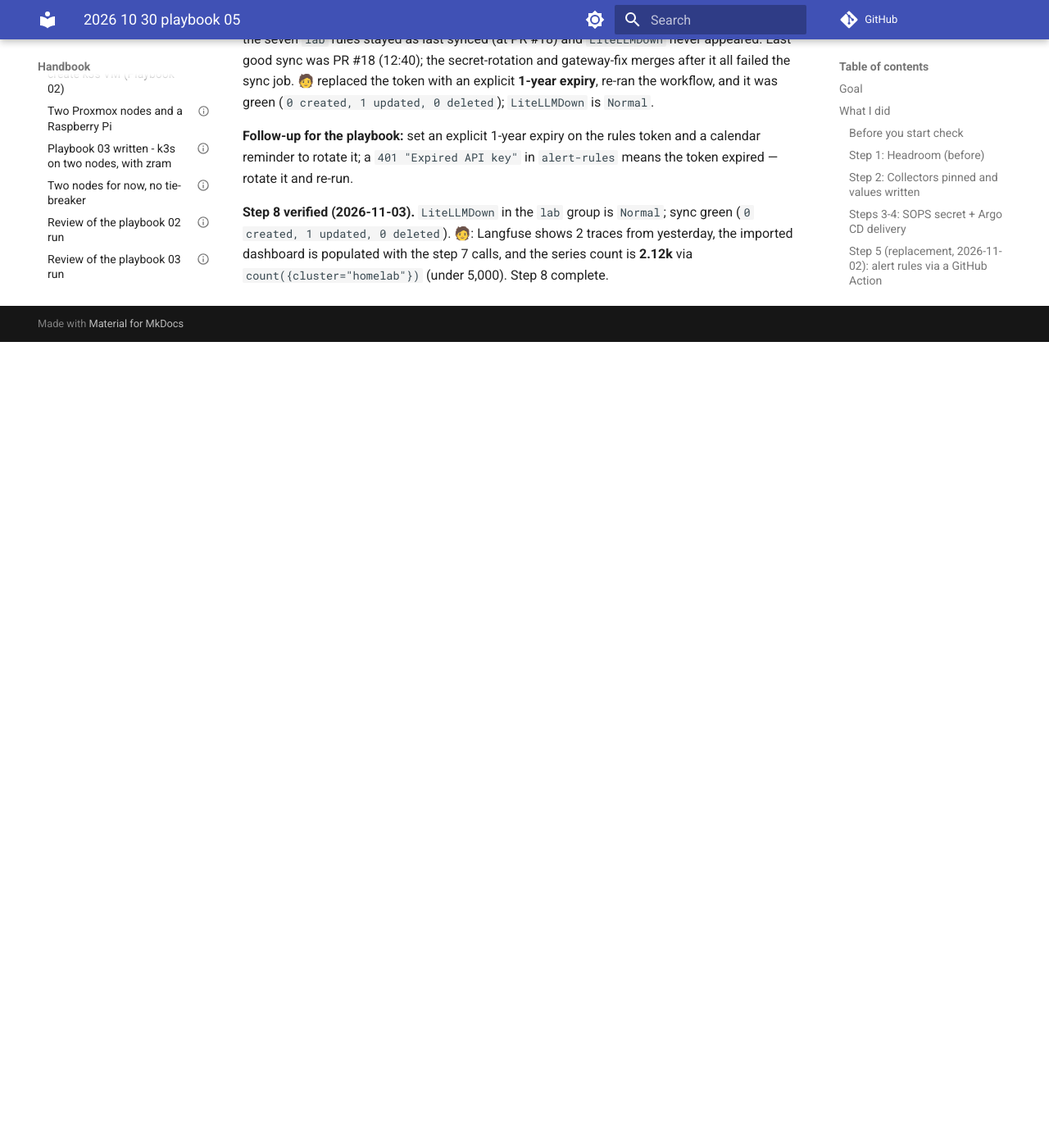
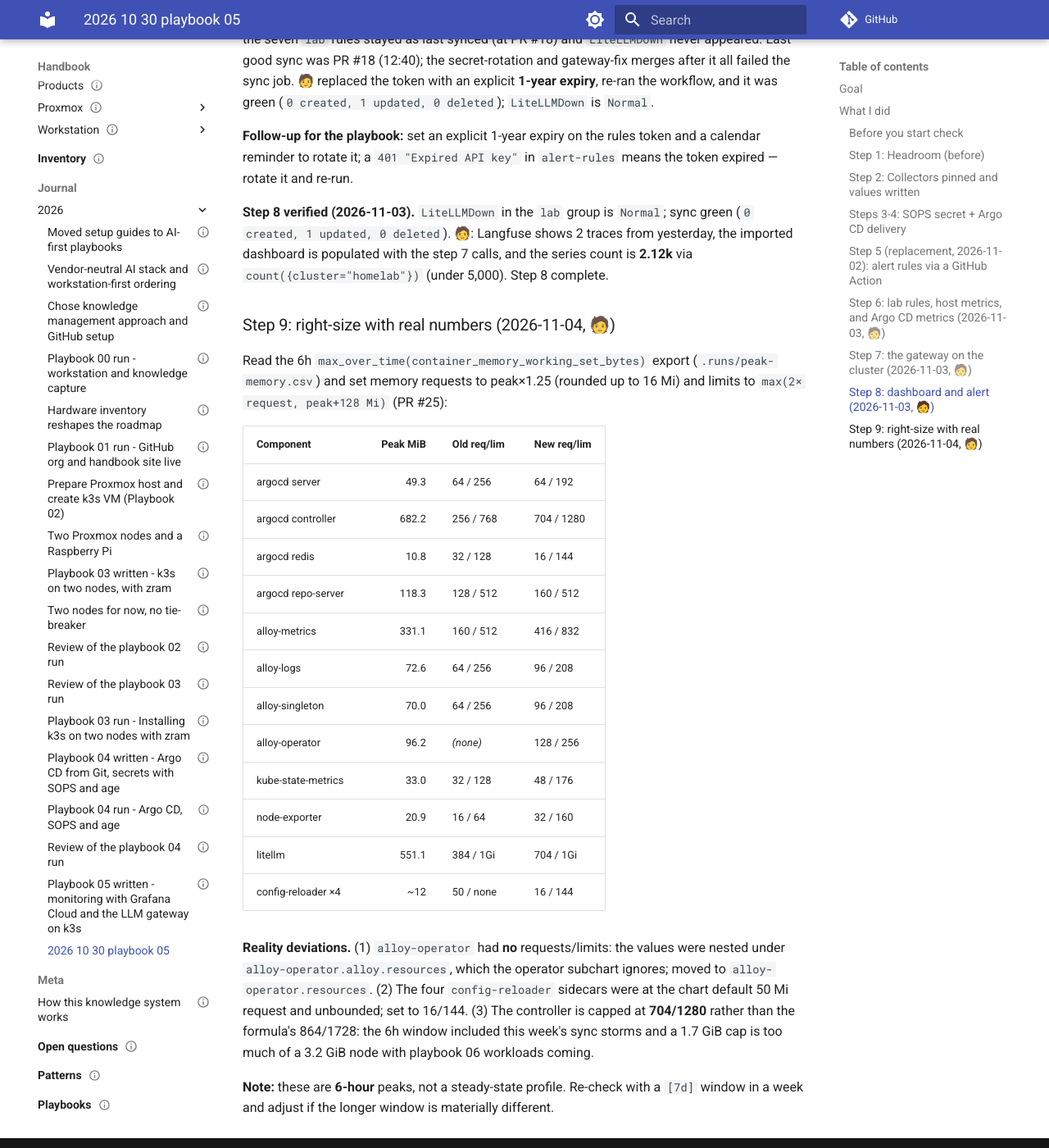
Before and after one commit to ssaav5-ai-labs/handbook, an MkDocs documentation site: the page built from docs/journal/2026/2026-10-30-playbook-05.md, in a window 1280 px wide and 1400 px high, scrolled down 5553 px. Shown: the whole window at 82% size. Built offline with MkDocs 1.6.1 and Material for MkDocs 9.7.7, drawn with Linux system fonts in a browser that asks for light colours; comment, search, counter and statistics services are not loaded; before the commit the page ends 5970 px from its top, so only the background shows below that.

Commit message:
Playbook 05 run: record step 9 right-sizing and the 6h-peak caveat

```diff
--- a/docs/journal/2026/2026-10-30-playbook-05.md
+++ b/docs/journal/2026/2026-10-30-playbook-05.md
@@ -199,3 +199,33 @@ to rotate it; a `401 "Expired API key"` in `alert-rules` means the token expired
 1 updated, 0 deleted`). 🧑: Langfuse shows 2 traces from yesterday, the imported dashboard is populated
 with the step 7 calls, and the series count is **2.12k** via `count({cluster="homelab"})` (under 5,000).
 Step 8 complete.
+
+### Step 9: right-size with real numbers (2026-11-04, 🧑)
+
+Read the 6h `max_over_time(container_memory_working_set_bytes)` export (`.runs/peak-memory.csv`) and set
+memory requests to peak×1.25 (rounded up to 16 Mi) and limits to `max(2× request, peak+128 Mi)` (PR #25):
+
+| Component | Peak MiB | Old req/lim | New req/lim |
+|---|---:|---|---|
+| argocd server | 49.3 | 64 / 256 | 64 / 192 |
+| argocd controller | 682.2 | 256 / 768 | 704 / 1280 |
+| argocd redis | 10.8 | 32 / 128 | 16 / 144 |
+| argocd repo-server | 118.3 | 128 / 512 | 160 / 512 |
+| alloy-metrics | 331.1 | 160 / 512 | 416 / 832 |
+| alloy-logs | 72.6 | 64 / 256 | 96 / 208 |
+| alloy-singleton | 70.0 | 64 / 256 | 96 / 208 |
+| alloy-operator | 96.2 | *(none)* | 128 / 256 |
+| kube-state-metrics | 33.0 | 32 / 128 | 48 / 176 |
+| node-exporter | 20.9 | 16 / 64 | 32 / 160 |
+| litellm | 551.1 | 384 / 1Gi | 704 / 1Gi |
+| config-reloader ×4 | ~12 | 50 / none | 16 / 144 |
+
+**Reality deviations.** (1) `alloy-operator` had **no** requests/limits: the values were nested under
+`alloy-operator.alloy.resources`, which the operator subchart ignores; moved to `alloy-operator.resources`.
+(2) The four `config-reloader` sidecars were at the chart default 50 Mi request and unbounded; set to
+16/144. (3) The controller is capped at **704/1280** rather than the formula's 864/1728: the 6h window
+included this week's sync storms and a 1.7 GiB cap is too much of a 3.2 GiB node with playbook 06 workloads
+coming.
+
+**Note:** these are **6-hour** peaks, not a steady-state profile. Re-check with a `[7d]` window in a week
+and adjust if the longer window is materially different.
```
